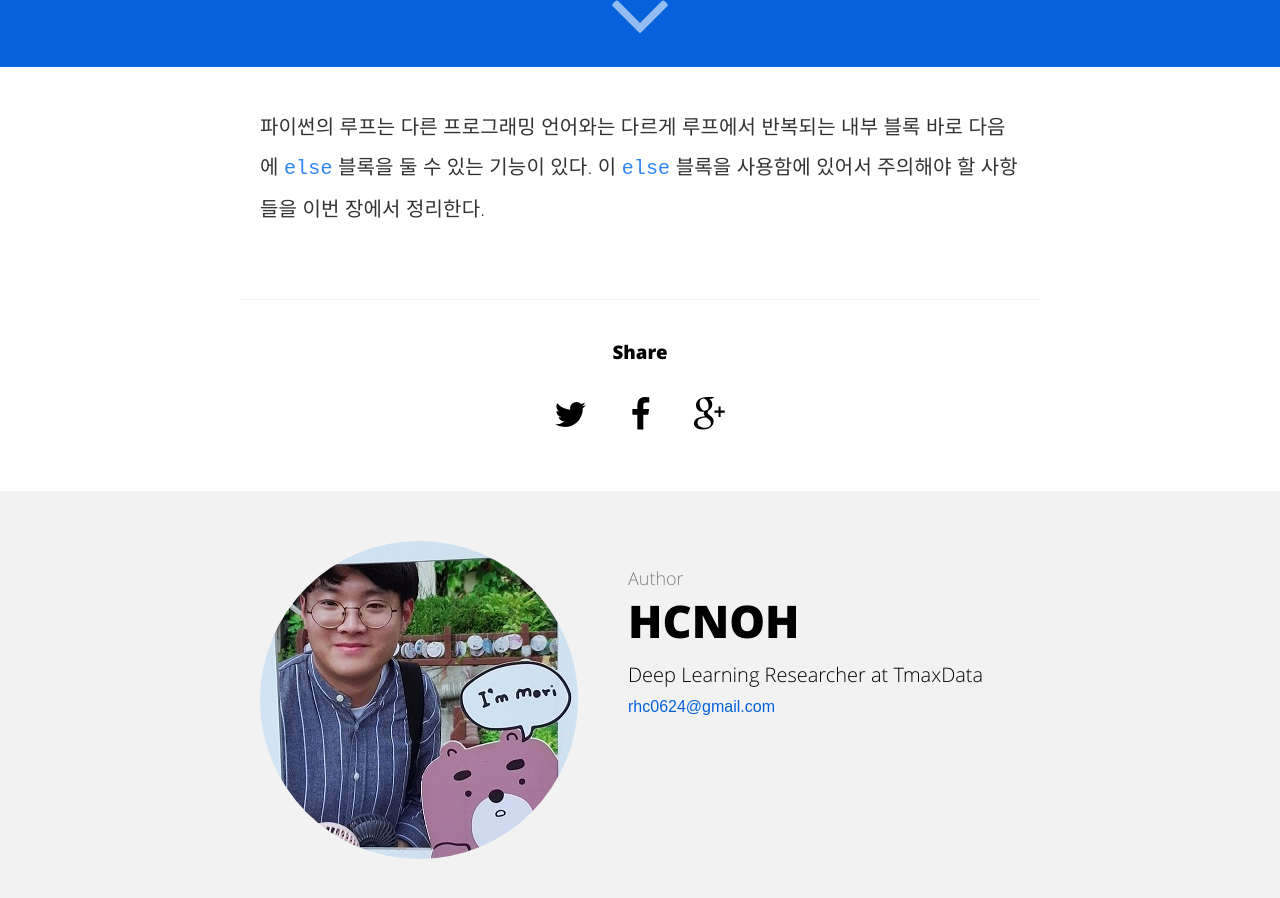
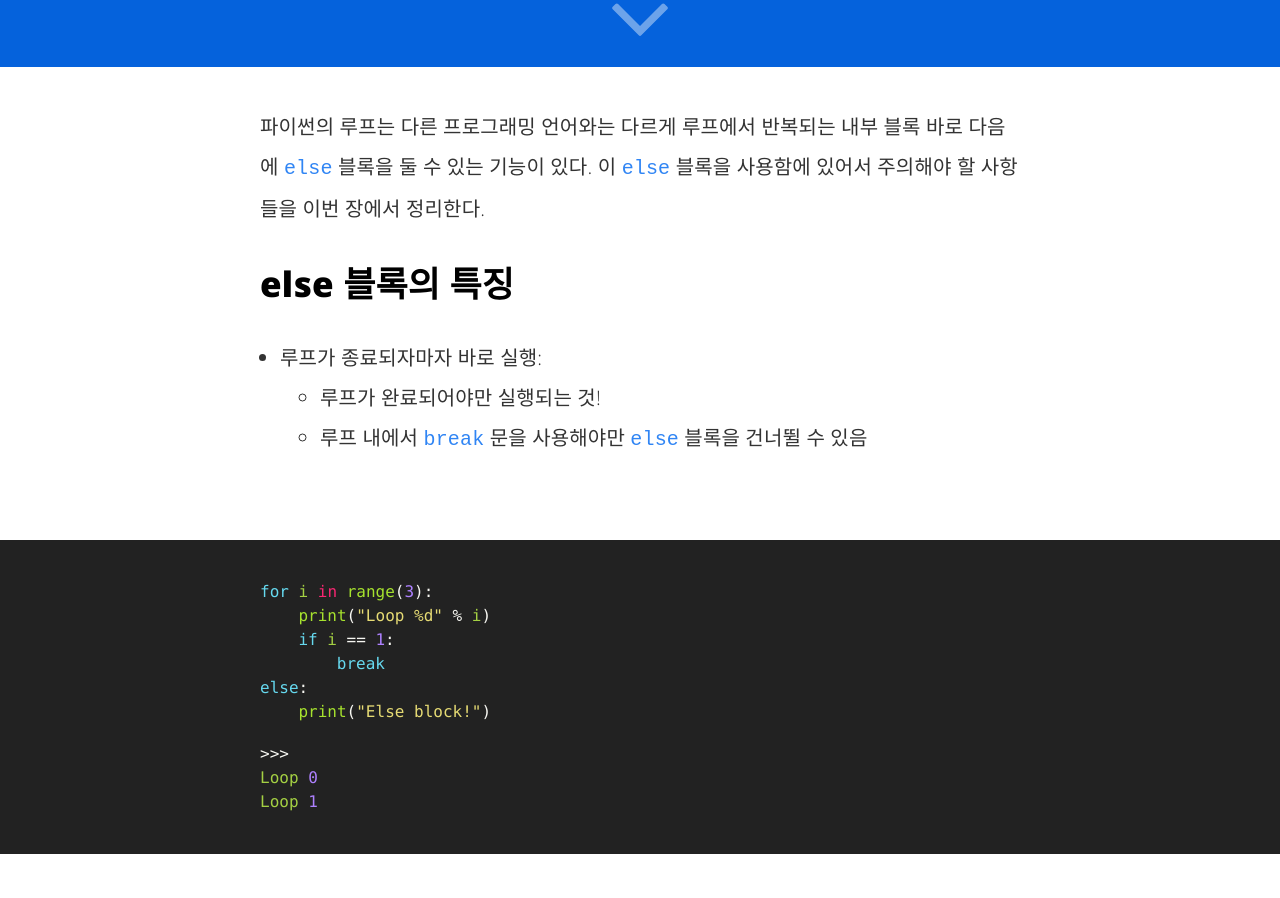
Before and after one commit to hcnoh/blog-prev, a Jekyll site: the page built from _posts/2018-09-19-effective-python-way12.md, in a window 1280 px wide and 900 px high, scrolled down 833 px. Built offline with Jekyll 4.4.1, drawn with Linux system fonts in a browser that asks for light colours; comment, search, counter and statistics services are not loaded; some of the changed text lies outside the part shown.

Commit message:
Update 2018-09-19-effective-python-way12.md

```diff
--- a/_posts/2018-09-19-effective-python-way12.md
+++ b/_posts/2018-09-19-effective-python-way12.md
@@ -12,3 +12,30 @@ twitter_text: 'WAY 12. for와 while 루프 뒤에는 else 블록을 쓰지 말
 ---
 
 파이썬의 루프는 다른 프로그래밍 언어와는 다르게 루프에서 반복되는 내부 블록 바로 다음에 `else` 블록을 둘 수 있는 기능이 있다. 이 `else` 블록을 사용함에 있어서 주의해야 할 사항들을 이번 장에서 정리한다.
+
+## else 블록의 특징
+- 루프가 종료되자마자 바로 실행:
+  - 루프가 완료되어야만 실행되는 것!
+  - 루프 내에서 `break` 문을 사용해야만 `else` 블록을 건너뛸 수 있음
+{% highlight python %}
+for i in range(3):
+    print("Loop %d" % i)
+    if i == 1:
+        break
+else:
+    print("Else block!")
+
+>>>
+Loop 0
+Loop 1
+{% endhighlight %}
+- 빈 시퀀스를 처리하는 루프문에서도 `else` 블록이 즉시 실행
+{% highlight python %}
+for x in []:
+    print("Never runs")
+else:
+    print("For Else block!")
+
+>>>
+For Else block!
+{% endhighlight %}
```
